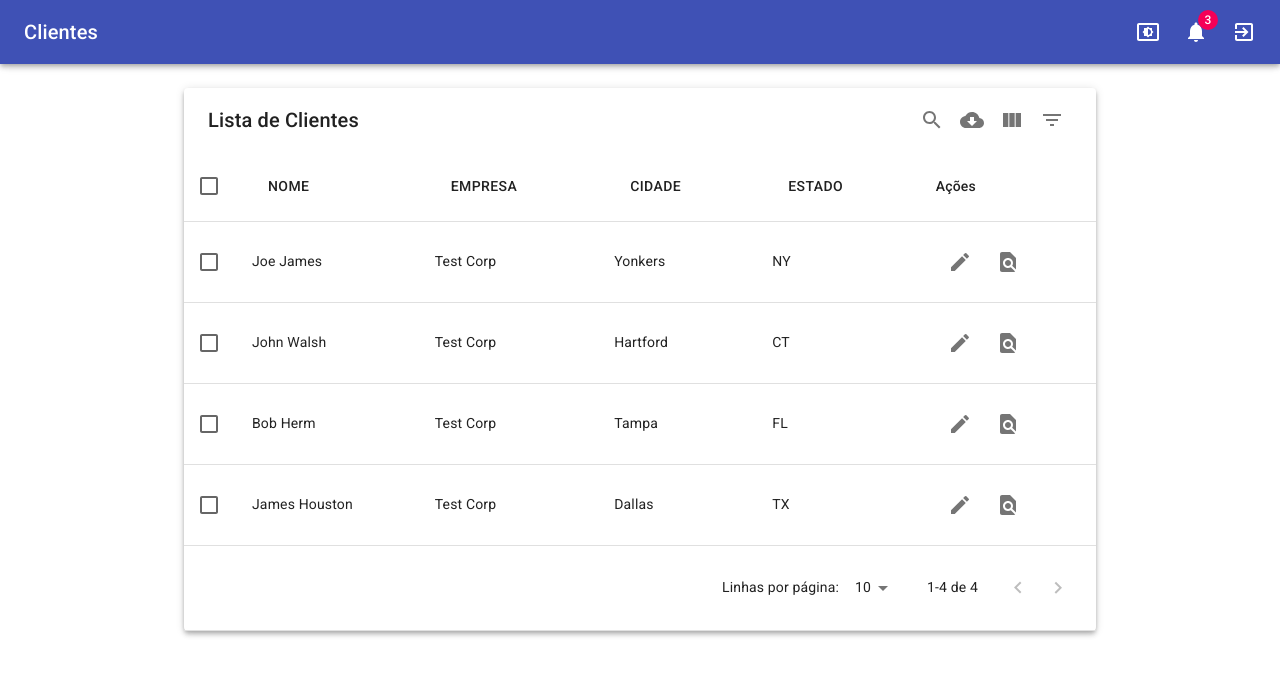
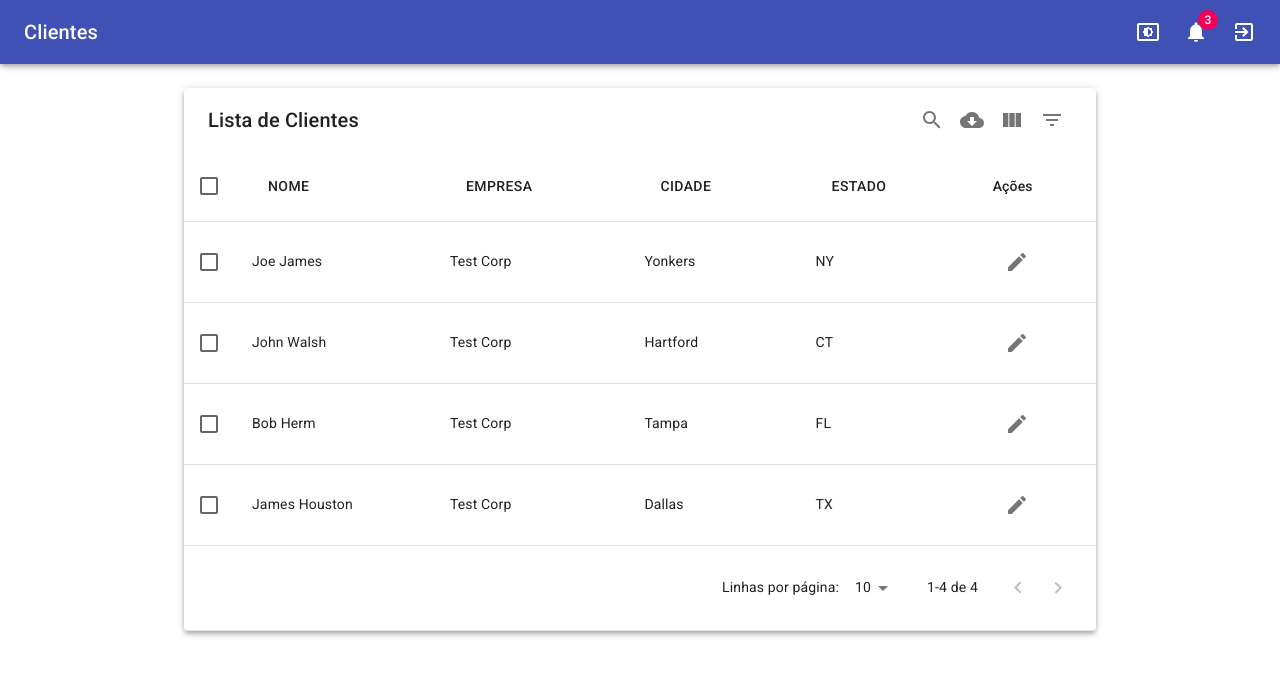
Before and after one commit to mdmundo/front-david, a React (Create React App) app: page /clients in a window 1280 px wide. Shown: the top 676 px of the page. Built offline with nearby package versions, Linux system fonts and the light colour scheme.

Commit message:
remove Detalhes button

```diff
--- a/src/clients/Table.js
+++ b/src/clients/Table.js
@@ -33,27 +33,13 @@ const Table = () => {
         empty: true,
         print: false,
         searchable: false,
-        customBodyRenderLite: (dataIndex, rowIndex) => {
-          return (
-            <Grid
-              container
-              direction="row"
-              justifyContent="flex-start"
-              alignItems="center"
-            >
-              <Tooltip title="Editar">
-                <IconButton className={classes.icon} color="textSecondary">
-                  <EditIcon />
-                </IconButton>
-              </Tooltip>
-              <Tooltip title="Detalhes">
-                <IconButton className={classes.icon} color="textSecondary">
-                  <FindInPageIcon />
-                </IconButton>
-              </Tooltip>
-            </Grid>
-          );
-        }
+        customBodyRenderLite: (dataIndex, rowIndex) => (
+          <Tooltip title="Editar">
+            <IconButton className={classes.icon} color="textSecondary">
+              <EditIcon />
+            </IconButton>
+          </Tooltip>
+        )
       }
     }
   ];
```
